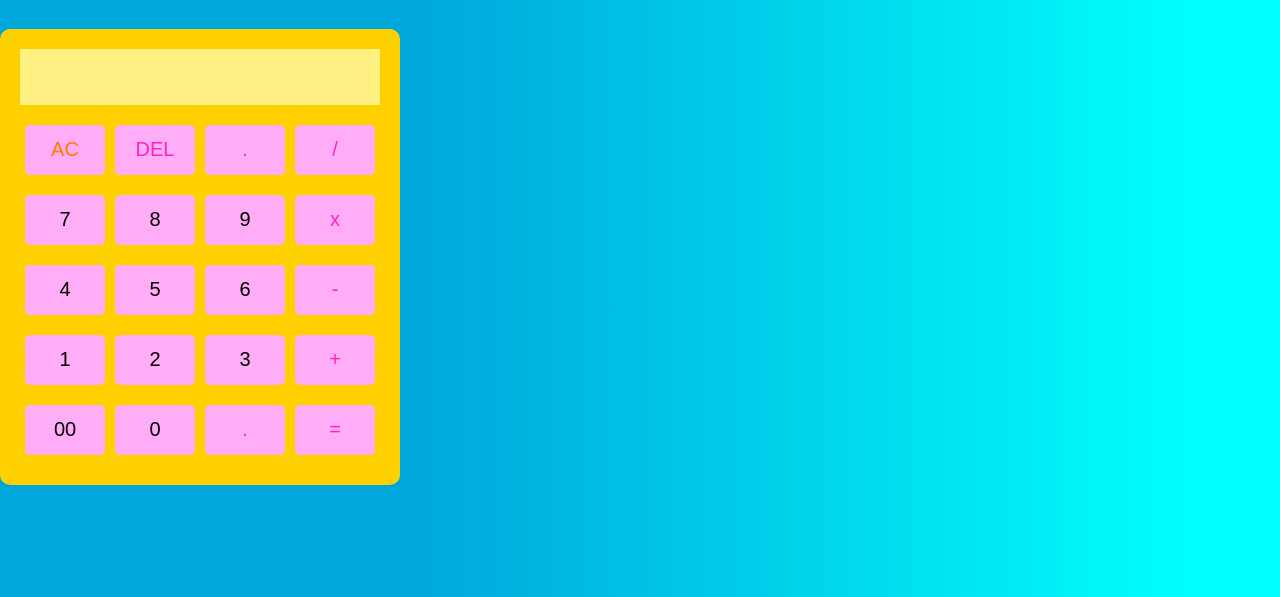
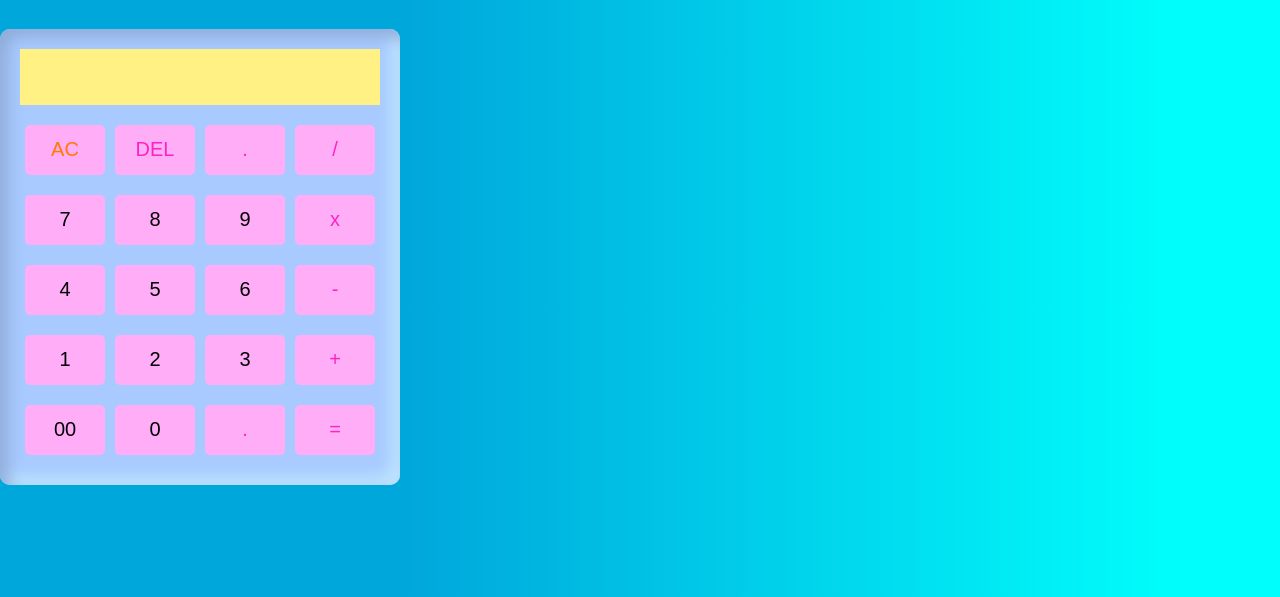
Before and after one commit to fefakika/calcular, a plain HTML site: page index.html in a window 1280 px wide. Shown: the part 203-800 px from the top of the page. Drawn offline with Linux system fonts and the light colour scheme.

Commit message:
Update style.css

```diff
--- a/style.css
+++ b/style.css
@@ -17,7 +17,10 @@ h1{
 
 #calculator{
     max-width: 360px;
-    background-color: #ffd000;
+    border-radius: 40px;
+    background: #a8caff;
+    box-shadow: inset 8px 8px 16px #8facd9,
+            inset -8px -8px 16px #c1e8ff;
     padding: 20px;
     border-radius: 10px;
 }
```
